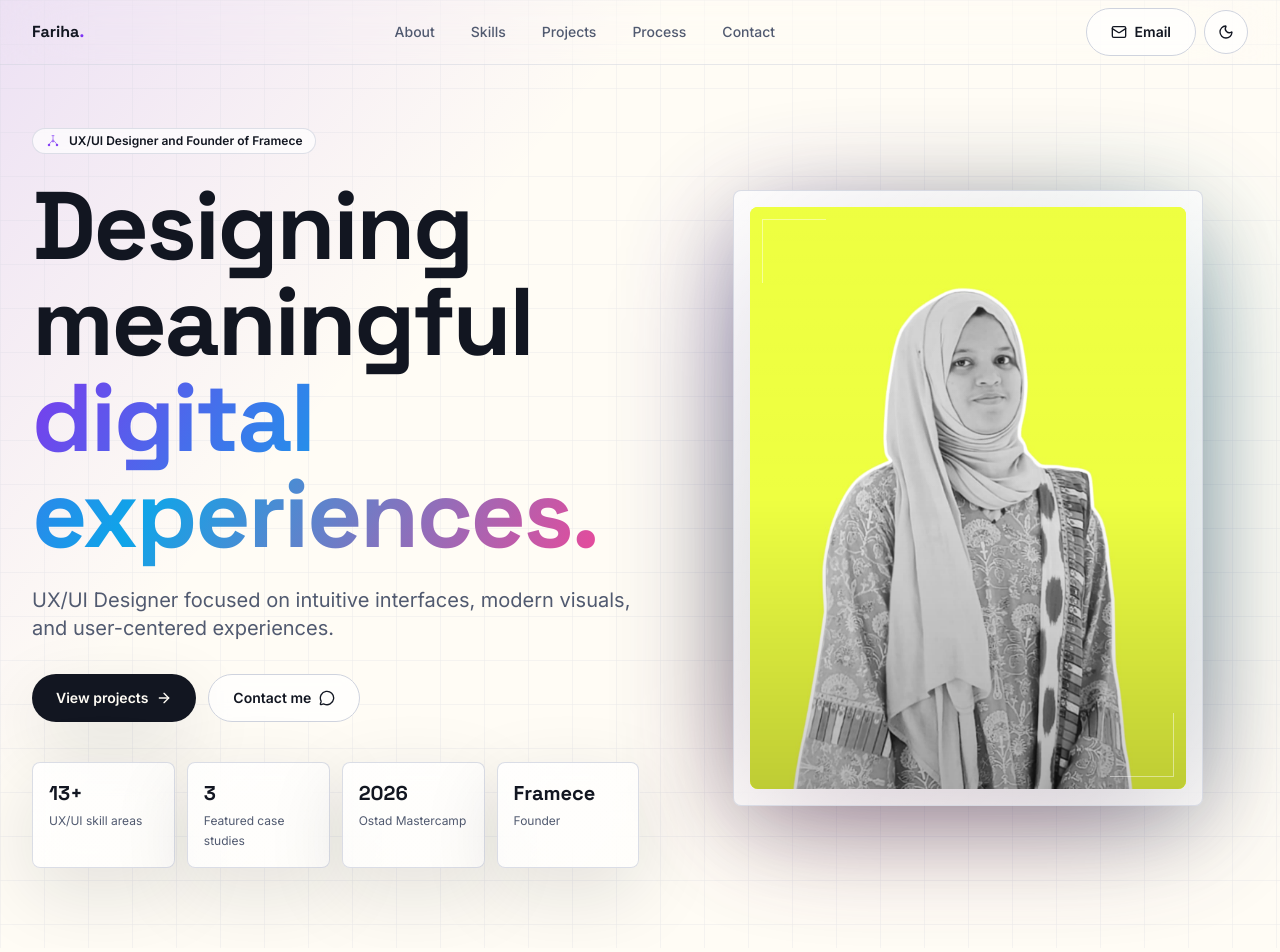
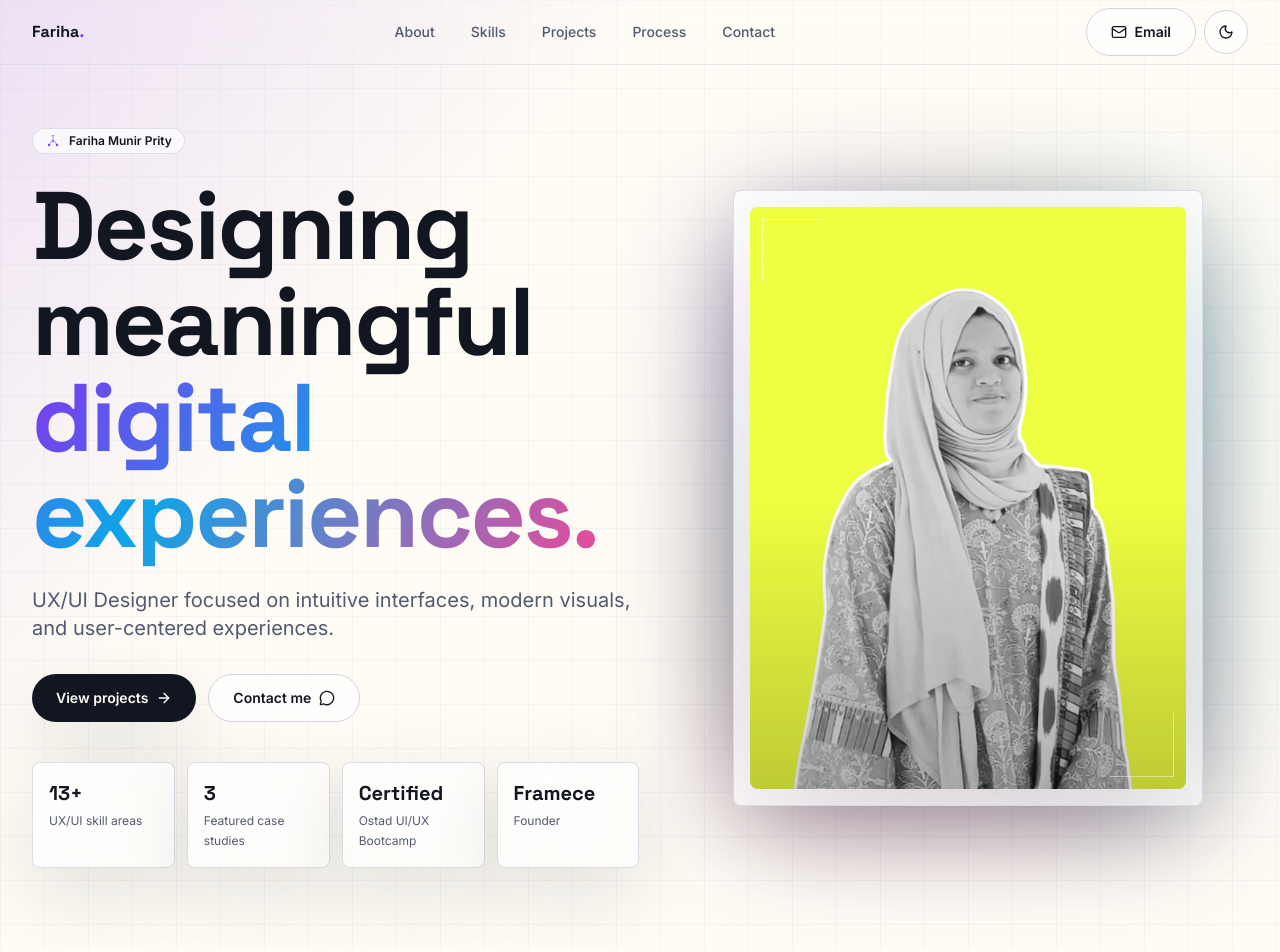
Before and after one commit to Omar-webcloud/Prity, a Next.js app: page / in a window 1280 px wide. Shown: the top 952 px of the page. Built offline with nearby package versions, Linux system fonts and the light colour scheme.

Commit message:
feat: add comprehensive portfolio page with design showcase, process steps, and social links

```diff
--- a/components/portfolio-page.tsx
+++ b/components/portfolio-page.tsx
@@ -2,8 +2,8 @@
 
 import Image from "next/image";
 import Link from "next/link";
-import { motion } from "framer-motion";
-import { useState } from "react";
+import { motion, animate, useInView } from "framer-motion";
+import { useState, useEffect, useRef } from "react";
 import {
   ArrowRight,
   ChevronRight,
@@ -51,7 +51,7 @@ const navItems = [
 const stats = [
   ["13+", "UX/UI skill areas"],
   ["3", "Featured case studies"],
-  ["2026", "Ostad Mastercamp"],
+  ["Certified", "Ostad UI/UX Bootcamp"],
   ["Framece", "Founder"]
 ] as const;
 
@@ -510,6 +510,37 @@ function Header() {
   );
 }
 
+function AnimatedCounter({ value }: { value: string }) {
+  const ref = useRef<HTMLSpanElement>(null);
+  const isInView = useInView(ref, { once: true });
+  const [displayValue, setDisplayValue] = useState("0");
+
+  useEffect(() => {
+    const numMatch = value.match(/^(\d+)(.*)$/);
+    if (!numMatch) {
+      setDisplayValue(value);
+      return;
+    }
+
+    if (isInView) {
+      const end = parseInt(numMatch[1], 10);
+      const suffix = numMatch[2];
+
+      const controls = animate(0, end, {
+        duration: 2,
+        delay: 3.5, // Wait for splash screen
+        ease: "easeOut",
+        onUpdate: (val) => {
+          setDisplayValue(Math.round(val) + suffix);
+        }
+      });
+      return controls.stop;
+    }
+  }, [value, isInView]);
+
+  return <span ref={ref}>{displayValue}</span>;
+}
+
 function Hero() {
   return (
     <section
@@ -526,7 +557,7 @@ function Hero() {
         >
           <Badge className="mb-6 gap-2 text-foreground">
             <PremiumGlyph name="designer" className="h-4 w-4 icon-mark" />
-            UX/UI Designer and Founder of Framece
+            Fariha Munir Prity
           </Badge>
           <h1 className="font-display text-5xl font-bold leading-[1.08] tracking-tight text-foreground sm:text-7xl lg:text-8xl">
             Designing meaningful{" "}
@@ -553,7 +584,7 @@ function Hero() {
           <dl className="mt-10 grid grid-cols-2 gap-3 sm:grid-cols-4">
             {stats.map(([value, label]) => (
               <div key={label} className="glass rounded-[8px] p-4">
-                <dt className="font-display text-xl font-bold">{value}</dt>
+                <dt className="font-display text-xl font-bold"><AnimatedCounter value={value} /></dt>
                 <dd className="mt-1 text-xs leading-5 text-muted-foreground">{label}</dd>
               </div>
             ))}
```
